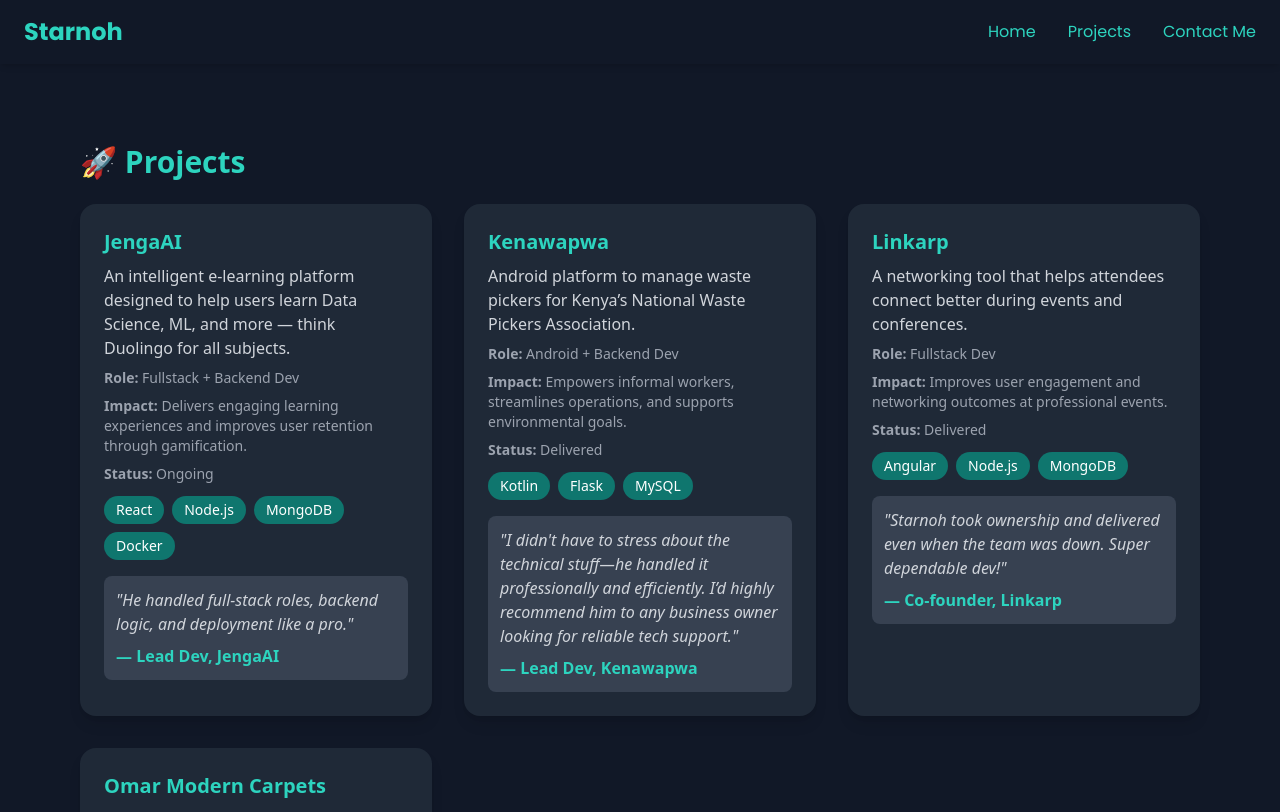
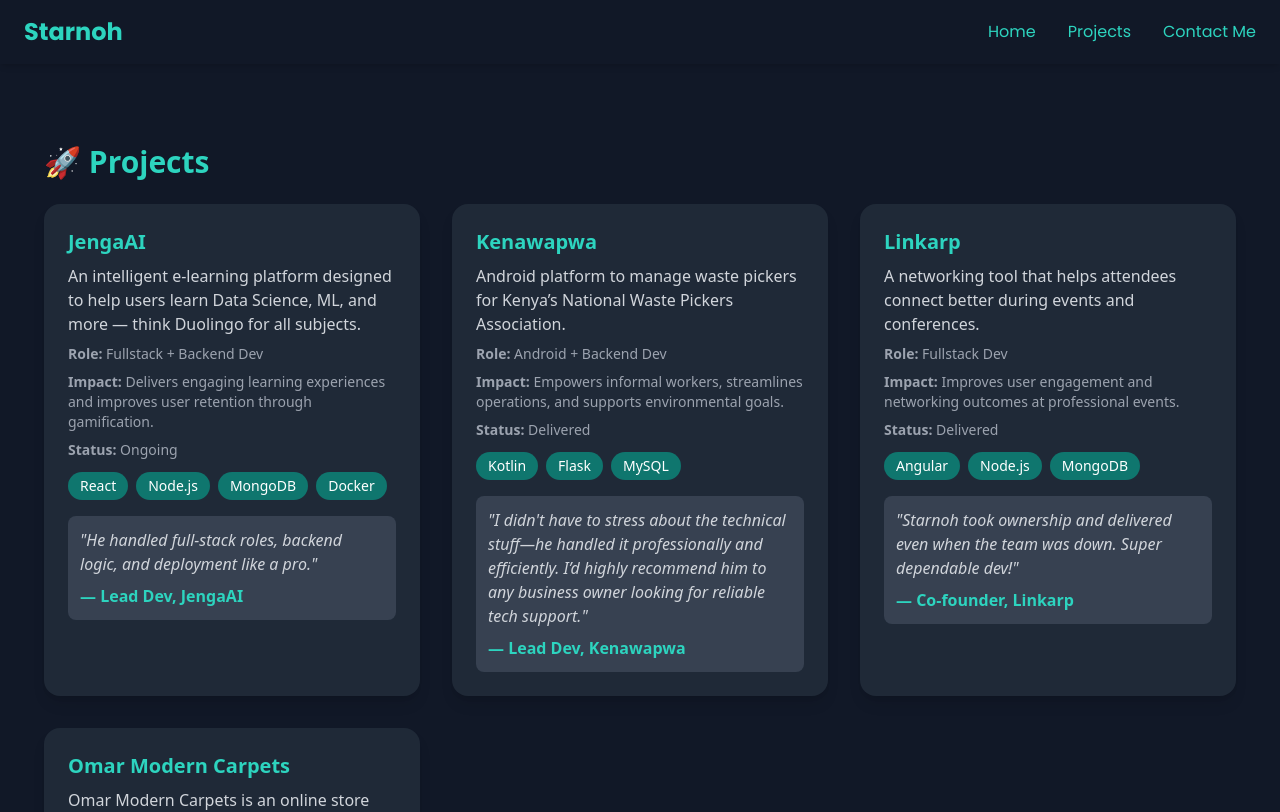
Before and after one commit to Starnoh254/Starnoh, a React (Vite) app: page /projects in a window 1280 px wide. Shown: the top 812 px of the page. Built offline with nearby package versions, Linux system fonts and the light colour scheme.

Commit message:
Adjust padding in ProjectsSection component for improved layout

```diff
--- a/src/components/ProjectsSection.jsx
+++ b/src/components/ProjectsSection.jsx
@@ -4,7 +4,7 @@ import { projects } from "../data/projects";
 
 export default function ProjectsSection() {
   return (
-    <section className="px-10 py-10 bg-gray-900 text-white">
+    <section className="px-1 py-10 bg-gray-900 text-white">
       <h1 className="text-3xl font-bold text-teal-400 mb-6">🚀 Projects</h1>
       <div className="grid md:grid-cols-2 lg:grid-cols-3 gap-8">
         {projects.map((project, i) => (
```
